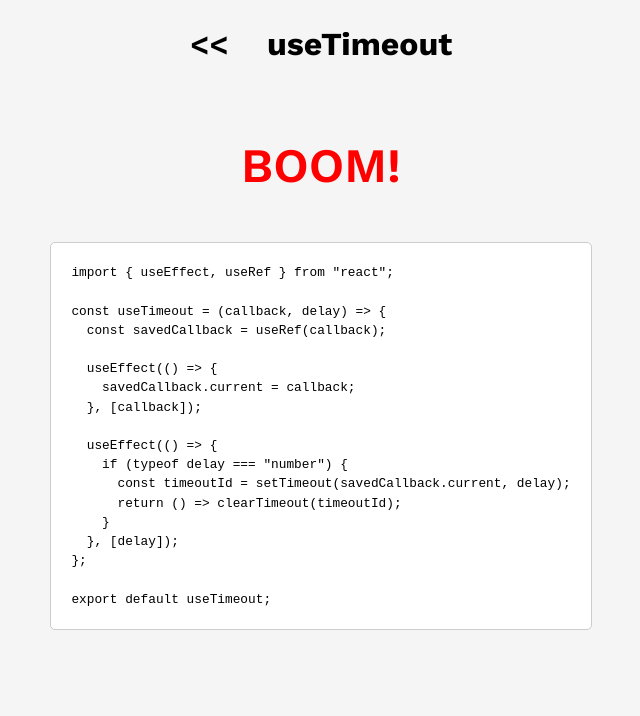
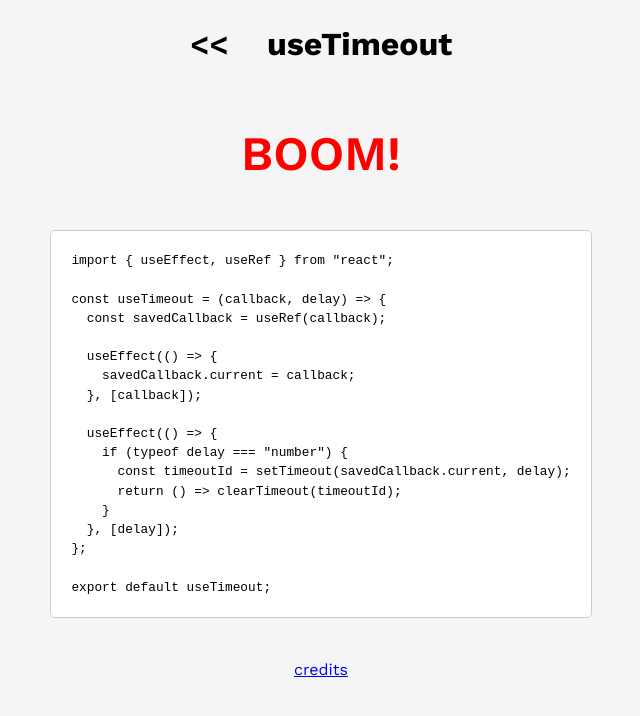
Before and after one commit to traianturcu/react-custom-hooks, a Next.js app: page /useTimeout in a window 1280 px wide. Shown: the top 716 px of the page, without its empty margins (319-959 px from the left). Built offline with nearby package versions, Linux system fonts and the light colour scheme.

Commit message:
remove reading from local file

```diff
--- a/package.json
+++ b/package.json
@@ -10,7 +10,6 @@
   },
   "dependencies": {
     "@next/font": "^13.1.6",
-    "fs": "^0.0.1-security",
     "next": "13.1.6",
     "react": "18.2.0",
     "react-dom": "18.2.0"
--- a/pages/api/readme.js
+++ b/pages/api/readme.js
@@ -1,7 +1,5 @@
-import { promises as fs } from "fs";
-
 const handler = async (req, res) => {
-  const txt = await fs.readFile("README.md", "utf8");
+  const txt = await fetch("https://raw.githubusercontent.com/traianturcu/react-custom-hooks/main/README.md").then((res) => res.text());
   return res.send(txt);
 };
 
--- a/pages/useInterval.js
+++ b/pages/useInterval.js
@@ -33,6 +33,9 @@ const useInterval = (callback, delay) => {
 
 export default useInterval;`}
       </pre>
+      <p>
+        <Link href="/readme">credits</Link>
+      </p>
     </div>
   );
 };
--- a/pages/useTimeout.js
+++ b/pages/useTimeout.js
@@ -34,6 +34,9 @@ const useTimeout = (callback, delay) => {
 export default useTimeout;
 `}
       </pre>
+      <p>
+        <Link href="/readme">credits</Link>
+      </p>
     </div>
   );
 };
```
Also changed, not shown: pages/useDebounce.js (+5 -2 lines), 1 other file (tests, documents, lock files or other folders).
